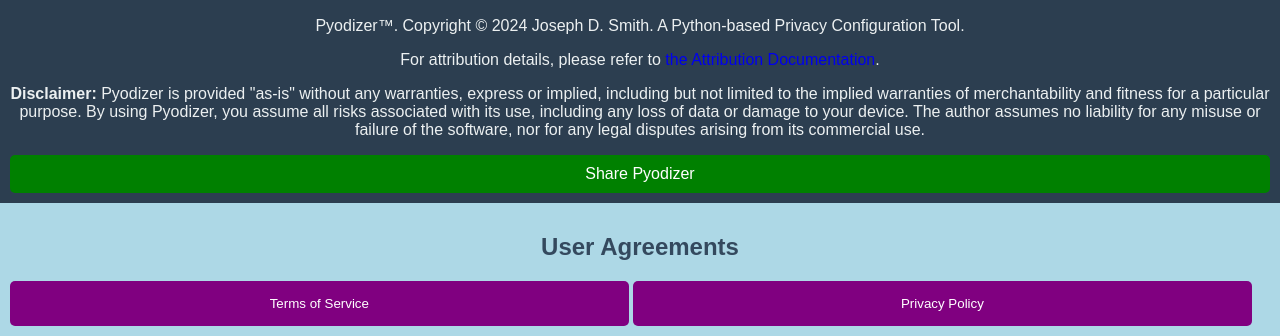
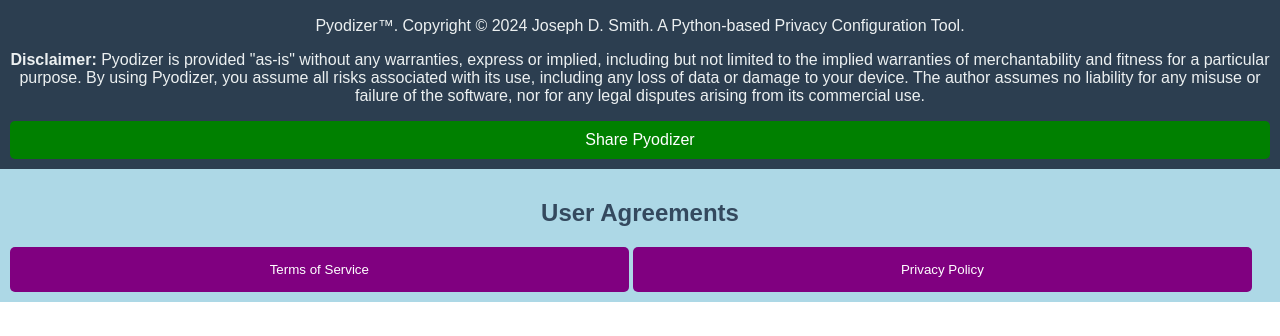
Before and after one commit to juliusthejules/pyodizer, a plain HTML site: page index.html in a window 1280 px wide. Shown: the part 1360-1696 px from the top of the page. After the commit the page ends 1662 px from the top, so only its background shows below. Drawn offline with Linux system fonts and the light colour scheme; a script that the page names is missing.

Commit message:
Update index.html

```diff
--- a/index.html
+++ b/index.html
@@ -138,7 +138,6 @@
 <img alt="Donate" border="0" src="https://www.paypal.com/en_US/i/scr/pixel.gif" width="1" height="1" />
     </form>
     <p>Pyodizer&trade;. Copyright &copy; 2024 Joseph D. Smith. A Python-based Privacy Configuration Tool.</p>
-    <p>For attribution details, please refer to <a href="https://github.com/juliusthejules/pyodizer/blob/main/attribution/attribution.md">the Attribution Documentation</a>.</p>
     <p><strong>Disclaimer:</strong> Pyodizer is provided "as-is" without any warranties, express or implied, including but not limited to the implied warranties of merchantability and fitness for a particular purpose. By using Pyodizer, you assume all risks associated with its use, including any loss of data or damage to your device. The author assumes no liability for any misuse or failure of the software, nor for any legal disputes arising from its commercial use.</p>
     <!-- Share Button -->
     <button id="shareButton" class="share-btn">Share Pyodizer</button>
```
